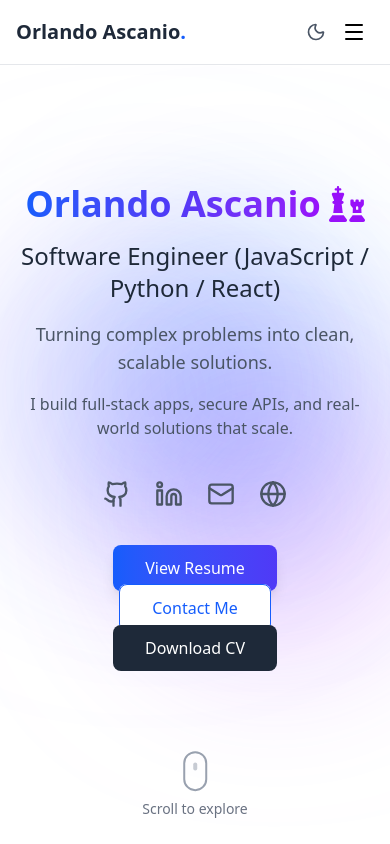
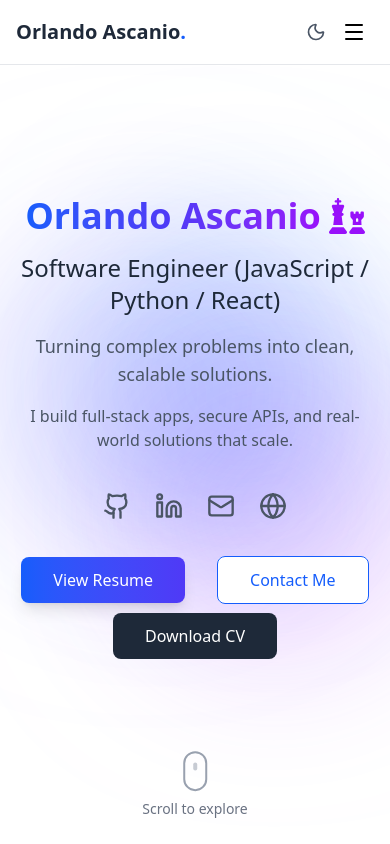
Before and after one commit to Gojer16/Personal-Landing-Page, a Next.js app in the folder client/: page / in a window 390 px wide. Shown: the top 844 px of the page. Built offline with nearby package versions, Linux system fonts and the light colour scheme.

Commit message:
Improve buttons spacing in mobile

```diff
--- a/client/components/sections/Hero.tsx
+++ b/client/components/sections/Hero.tsx
@@ -111,8 +111,8 @@
           </Link>
         </motion.div>
 
-        {/* CTA buttons */}
-        <div className="flex flex-col sm:flex-row justify-center gap-4">
+        {/* CTA buttons |  Improve responsiveness*/}
+        <div className="flex flex-wrap justify-center gap-8 sm:gap-4 mx-auto">
           {/* Primary CTA */}
           <motion.div
             initial={{ opacity: 0, y: 20 }}
```
